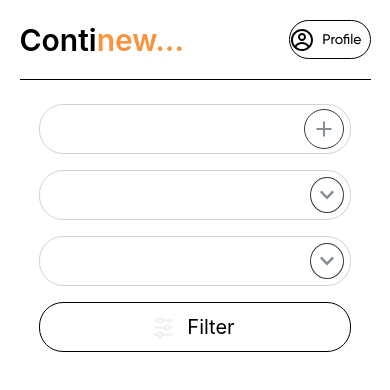
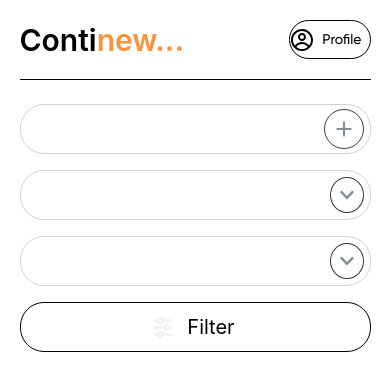
Before and after one commit to harshwarghade22/Mini-Project, a React (Vite) app: page /roomates in a window 390 px wide. Shown: the top 390 px of the page. Built offline with nearby package versions, Linux system fonts and the light colour scheme.

Commit message:
Listing page centered

```diff
--- a/src/components/RoomatesListing.jsx
+++ b/src/components/RoomatesListing.jsx
@@ -12,13 +12,13 @@ import { Link } from "react-router-dom";
 function RoomatesListing() {
   return (
     <div>
-      <div className="w-[80%] mx-auto sm:w-full col-span-7 flex flex-col sm:flex-row justify-start flex-wrap gap-4 my-6 sm:px-4 ">
+      <div className=" max-w-7xl w-[90%] mx-auto sm:w-full col-span-7 flex flex-col sm:flex-row justify-start flex-wrap gap-4 my-6 sm:px-4 ">
         <LocationSelect />
         <PriceSelect />
         <GenderSelect />
         <FilterBtn />
       </div>
-      <div className="max-w-7xl mx-10 grid lg:grid-cols-4 grid-cols-1 sm:grid-cols-2 md:grid-cols-3 gap-8 mt-10">
+      <div className="max-w-7xl mx-auto grid grid-cols-1 sm:grid-cols-2 xl:grid-cols-4  md:grid-cols-3 gap-8 mt-10">
         <Link to="/mateDetails">
           <RoomateCard />
         </Link>
```
